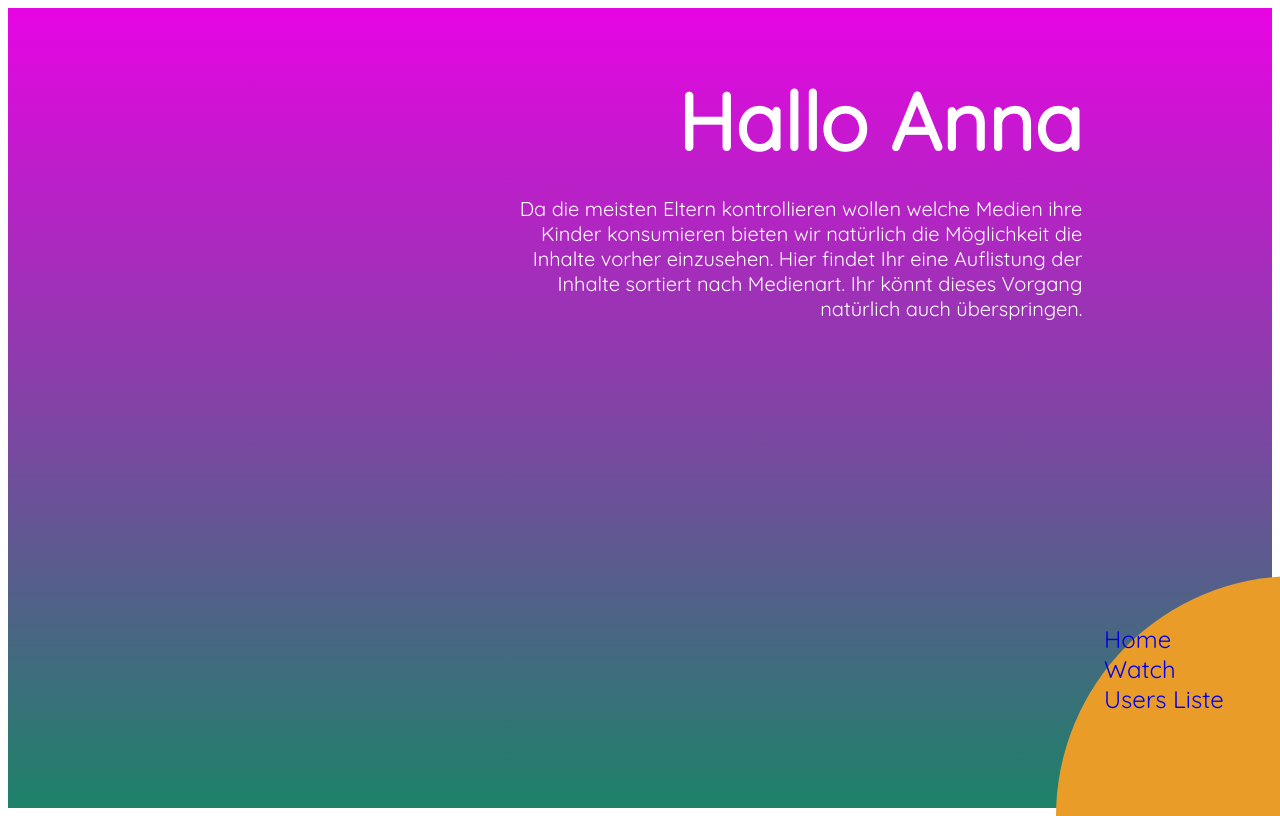
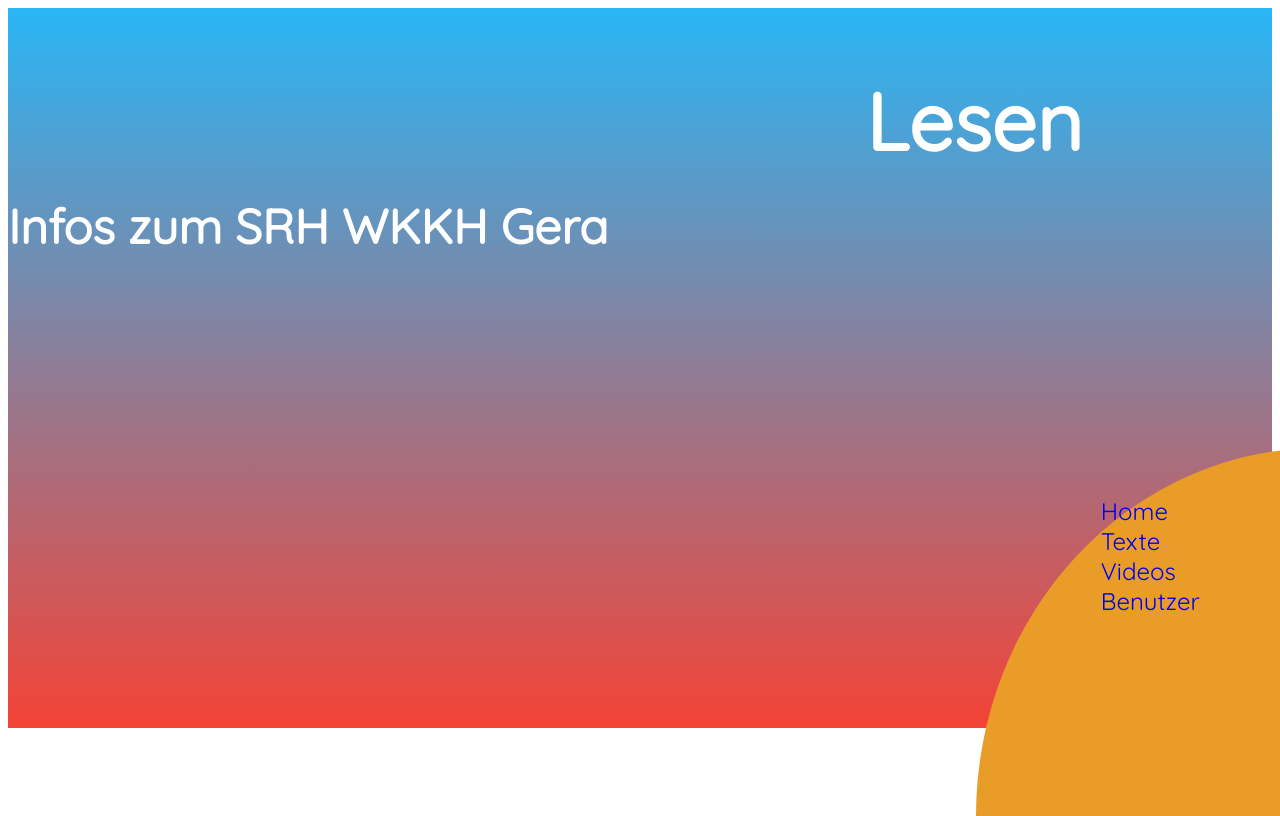
Before and after one commit to Momaritti/gera-srh, an Angular app: page /read/document in a window 1280 px wide. Before the commit this address led to /home. Built offline with nearby package versions, Linux system fonts and the light colour scheme.

Commit message:
added text page

```diff
--- a/src/app/app.component.html
+++ b/src/app/app.component.html
@@ -1,8 +1,9 @@
 <!-- router navigation -->
 <ul class="navigation">
   <li><a routerLink="/home">Home</a></li>
-  <li><a routerLink="/watch/video">Watch</a></li>
-  <li><a routerLink="/user/list">Users Liste</a></li>
+  <li><a routerLink="/read/document">Texte</a></li>
+  <li><a routerLink="/watch/video">Videos</a></li>
+  <li><a routerLink="/user/list">Benutzer</a></li>
 </ul>
 
 <div id="page" class="routeContainer" [@routeAnimation]="getDepth(myOutlet)">
--- a/src/app/app.component.sass
+++ b/src/app/app.component.sass
@@ -60,6 +60,10 @@
   font-size: $h3-size
   color: $font-color
   font-family: $main-font
+h4
+  font-size: $h4-size
+  color: $font-color
+  font-family: $main-font
 p
   font-family: $main-font
   font-size: $main-text
@@ -72,13 +76,21 @@
   background-color: $background-color
   border-radius: 100%
   padding: 3rem
-  width: 30vw
-  height: 30vw
-  right: -20vw
-  bottom: -20vw
-  li a
-    text-decoration: none
-    font-size: 1.5rem
-    font-family: $main-font
-    &:hover
-      color: $font-color
+  padding-right: 0
+  width: 50vw
+  height: 50vw
+  right: -30vw
+  bottom: -30vw
+  li
+    // position: absolute
+    display: block
+    margin-right: -10em
+    a
+      text-decoration: none
+      font-size: 1.5rem
+      font-family: $main-font
+      text-align: right
+      margin-bottom: 1em
+      margin-left: 6vw
+      &:hover
+        color: $font-color
--- /dev/null
+++ b/src/app/doc-item/doc-item.component.html
@@ -0,0 +1,6 @@
+<div class="container">
+  <div class="doc-item-view">
+      <h4>{{title}}</h4>
+      <p>{{text}}</p>
+  </div>
+</div>
--- /dev/null
+++ b/src/app/doc-item/doc-item.component.sass
@@ -0,0 +1,10 @@
+@import "../variables"
+@import "../app.component.sass"
+
+.doc-item-view
+  background-image: linear-gradient(#f1912c, #31b589 )
+  height: 90vh
+  padding: 3%
+
+.container
+  padding: 15%
--- /dev/null
+++ b/src/app/doc-item/doc-item.component.ts
@@ -0,0 +1,24 @@
+import { Component, OnInit } from '@angular/core';
+import { ActivatedRoute} from '@angular/router';
+
+@Component({
+  selector: 'app-doc-item',
+  templateUrl: './doc-item.component.html',
+  styleUrls: ['./doc-item.component.sass']
+})
+export class DocItemComponent implements OnInit {
+  title: any;
+  text: any;
+  sub: any;
+
+  constructor(private route: ActivatedRoute) { }
+
+  ngOnInit() {
+    this.sub = this.route.params.subscribe(params => {
+      this.title = params['title'];
+      this.text = params['text'];
+    });
+    this.text = 'Lorem Ipsum Dolorem sin amnet...'; // hardcoded for now
+  }
+
+}
--- a/src/app/read/read.component.html
+++ b/src/app/read/read.component.html
@@ -1,5 +1,18 @@
+<!--
 <div class="first-view">
 <h2>Lesen</h2>
 <h3>Zu deiner Krankheit</h3>
 <h3>Verwandte Themen</h3>
 </div>
+-->
+<div class="container">
+  <div class="read-view">
+    <h1>Lesen</h1>
+    <ul>
+      <li *ngFor="let doc of docs" [routerLink]="['item', doc.title]">
+        <h2>{{doc.title}}</h2>
+      </li>
+    </ul>
+    <router-outlet></router-outlet>
+  </div>
+</div>
--- a/src/app/read/read.component.sass
+++ b/src/app/read/read.component.sass
@@ -1,2 +1,6 @@
 @import "../variables"
 @import "../app.component.sass"
+
+.read-view
+  background-image: linear-gradient(#29B6F6, #f44336 )
+  height: 90vh
--- a/src/app/read/read.component.ts
+++ b/src/app/read/read.component.ts
@@ -6,7 +6,9 @@
   styleUrls: ['./read.component.sass']
 })
 export class ReadComponent implements OnInit {
-
+docs = [
+    { title: 'Infos zum SRH WKKH Gera', text: 'Lorem Ipsum.' },
+  ];
   constructor() { }
 
   ngOnInit() {
--- a/src/app/user-list/user-list.component.html
+++ b/src/app/user-list/user-list.component.html
@@ -1,6 +1,6 @@
 <div class="container">
   <div class="user-list-view">
-  <h2>User Liste</h2>
+  <h2>Liste aller Benutzer</h2>
   <ul>
     <li *ngFor="let user of users" [routerLink]="['detail', user.name]">{{user.name}}</li>
   </ul>
--- a/src/app/variables.sass
+++ b/src/app/variables.sass
@@ -1,8 +1,9 @@
 //variables
 
-$h1-size: 80px
-$h2-size: 60px
-$h3-size: 45px
+$h1-size: 5rem // 80px
+$h2-size: 3rem // 60px
+$h3-size: 2.5rem // 45px
+$h4-size: 2.2rem // 40px
 $main-text: 20px
 
 $font-color: white
```
Also changed, not shown: src/app/app.module.ts (+8 -1 lines), 1 other file (tests, documents, lock files or other folders).
